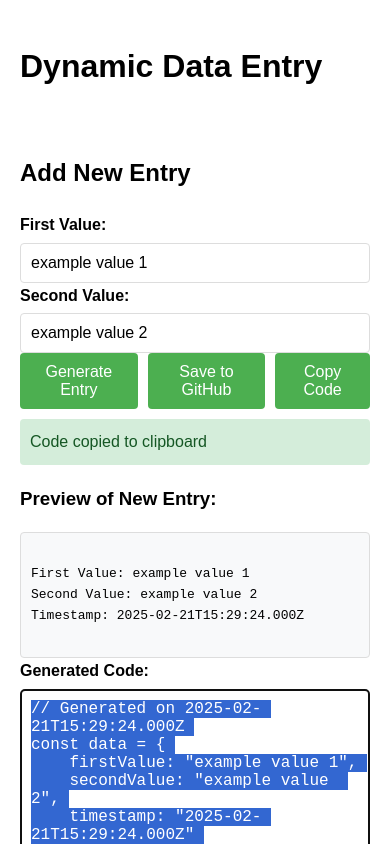
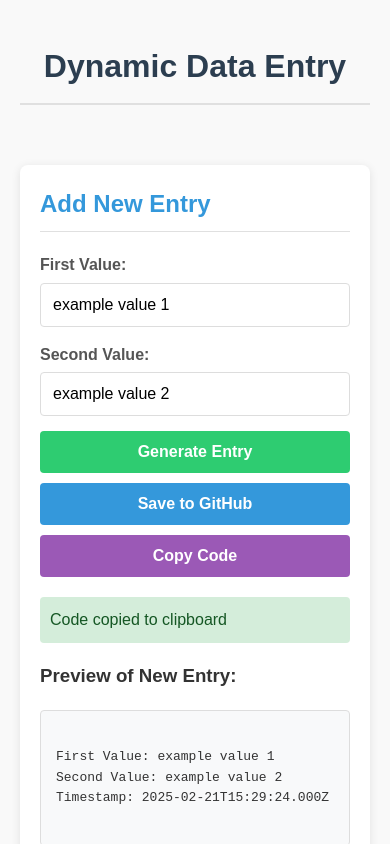
Before and after one commit to ShivaPrasadAcharya/tempodyweb.git.io, a plain HTML site: page index.html in a window 390 px wide. Both pictures are taken after a click on the button "Copy Code". Shown: the top 844 px of the page. Drawn offline with Linux system fonts and the light colour scheme.

Commit message:
Update styles.css

```diff
--- a/styles.css
+++ b/styles.css
@@ -1,52 +1,95 @@
 body {
     font-family: Arial, sans-serif;
-    max-width: 800px;
+    max-width: 900px;
     margin: 0 auto;
     padding: 20px;
     line-height: 1.6;
+    background-color: #f9f9f9;
+    color: #333;
 }
 
 .container {
     display: flex;
     flex-direction: column;
-    gap: 20px;
+    gap: 30px;
+}
+
+h1 {
+    text-align: center;
+    color: #2c3e50;
+    margin-bottom: 30px;
+    border-bottom: 2px solid #e0e0e0;
+    padding-bottom: 10px;
+}
+
+h2 {
+    color: #3498db;
+    margin-top: 0;
+    border-bottom: 1px solid #e0e0e0;
+    padding-bottom: 8px;
+}
+
+.input-section, .data-display-section {
+    background-color: white;
+    border-radius: 8px;
+    box-shadow: 0 2px 10px rgba(0, 0, 0, 0.1);
+    padding: 20px;
 }
 
 .input-group {
     display: flex;
     flex-direction: column;
     gap: 5px;
+    margin-bottom: 15px;
+}
+
+.code-output {
+    margin-top: 20px;
 }
 
 label {
     font-weight: bold;
+    color: #555;
 }
 
 input, textarea {
-    padding: 10px;
+    padding: 12px;
     border: 1px solid #ddd;
     border-radius: 4px;
     font-size: 16px;
+    transition: border-color 0.3s;
+}
+
+input:focus, textarea:focus {
+    border-color: #3498db;
+    outline: none;
+    box-shadow: 0 0 5px rgba(52, 152, 219, 0.3);
 }
 
 textarea {
-    min-height: 200px;
+    min-height: 150px;
     font-family: monospace;
+    font-size: 14px;
 }
 
 button {
-    background-color: #4CAF50;
+    background-color: #3498db;
     color: white;
     border: none;
-    padding: 10px 15px;
+    padding: 12px 18px;
     cursor: pointer;
     border-radius: 4px;
     font-size: 16px;
-    transition: background-color 0.3s;
+    transition: background-color 0.3s, transform 0.1s;
+    font-weight: bold;
 }
 
 button:hover {
-    background-color: #45a049;
+    background-color: #2980b9;
+}
+
+button:active {
+    transform: scale(0.98);
 }
 
 button:disabled {
@@ -54,9 +97,30 @@ button:disabled {
     cursor: not-allowed;
 }
 
+#generateBtn {
+    background-color: #2ecc71;
+}
+
+#generateBtn:hover {
+    background-color: #27ae60;
+}
+
+#pushToGithubBtn {
+    background-color: #3498db;
+}
+
+#copyCodeBtn {
+    background-color: #9b59b6;
+}
+
+#copyCodeBtn:hover {
+    background-color: #8e44ad;
+}
+
 .button-group {
     display: flex;
     gap: 10px;
+    margin-bottom: 20px;
 }
 
 .status {
@@ -79,10 +143,42 @@ button:disabled {
     background-color: #f8f9fa;
     border: 1px solid #ddd;
     border-radius: 4px;
-    padding: 10px;
+    padding: 15px;
     margin-top: 10px;
     white-space: pre-wrap;
     font-family: monospace;
+}
+
+/* Data entries display */
+.data-entries {
+    margin-top: 15px;
+}
+
+.data-entry {
+    background-color: #f8f9fa;
+    border: 1px solid #e0e0e0;
+    border-radius: 6px;
+    padding: 15px;
+    margin-bottom: 15px;
+    transition: transform 0.2s;
+}
+
+.data-entry:hover {
+    transform: translateY(-3px);
+    box-shadow: 0 4px 8px rgba(0, 0, 0, 0.1);
+}
+
+.data-entry h3 {
+    margin-top: 0;
+    color: #3498db;
+    border-bottom: 1px solid #e0e0e0;
+    padding-bottom: 5px;
+}
+
+.loading-msg {
+    text-align: center;
+    color: #7f8c8d;
+    font-style: italic;
 }
 
 /* GitHub Auth Modal */
@@ -114,7 +210,7 @@ button:disabled {
     height: 20px;
     border: 3px solid rgba(0, 0, 0, 0.1);
     border-radius: 50%;
-    border-top-color: #45a049;
+    border-top-color: #3498db;
     animation: spin 1s ease-in-out infinite;
     margin-left: 10px;
 }
@@ -122,3 +218,14 @@ button:disabled {
 @keyframes spin {
     to { transform: rotate(360deg); }
 }
+
+/* Responsive adjustments */
+@media (max-width: 768px) {
+    .button-group {
+        flex-direction: column;
+    }
+
+    button {
+        width: 100%;
+    }
+}
```
